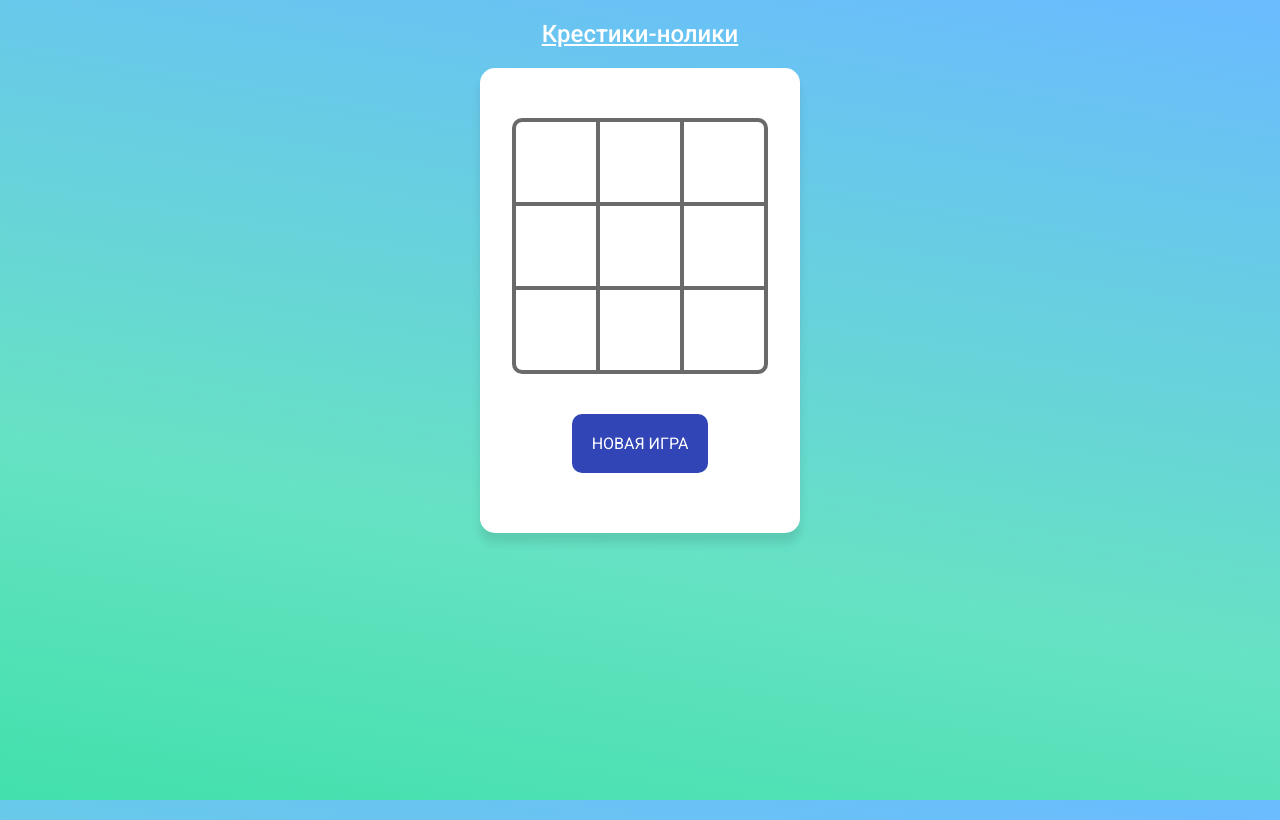
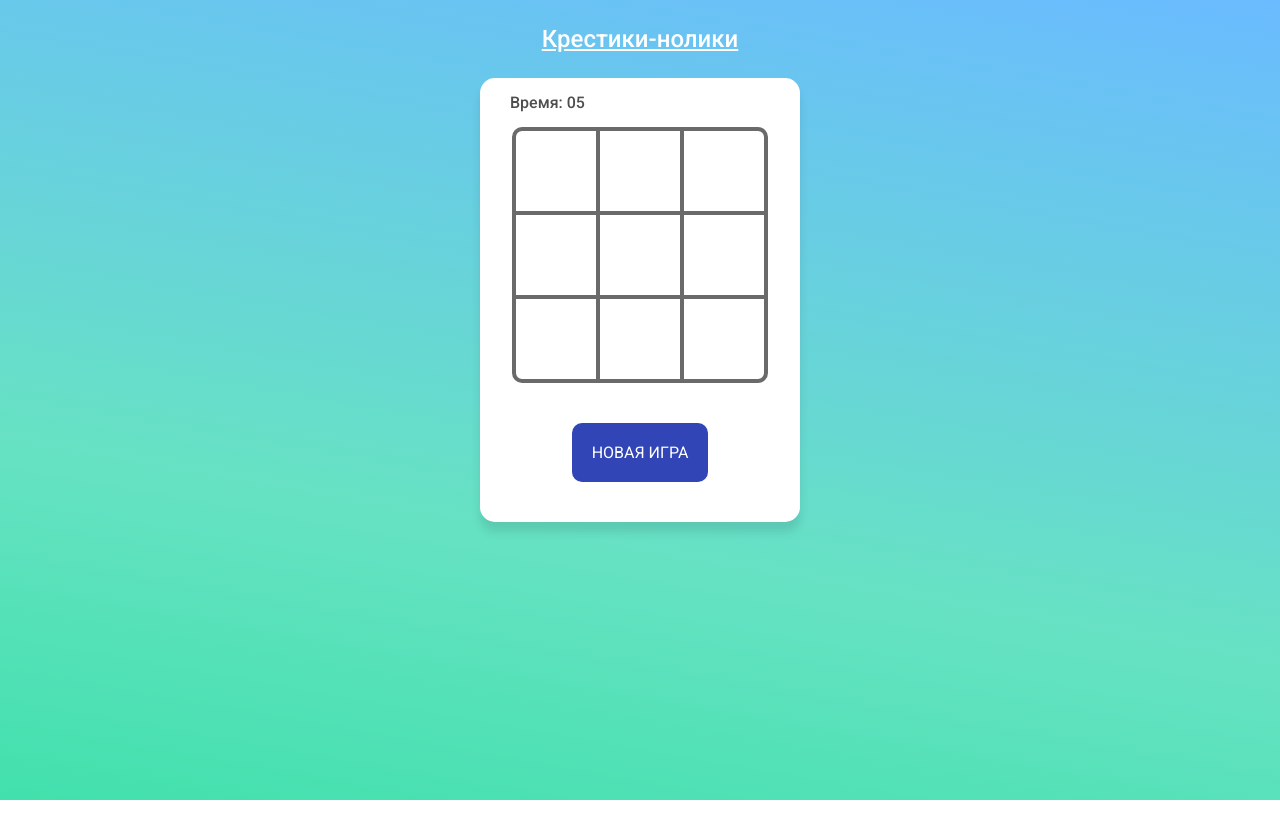
Before and after one commit to nastyarisa/games, a React (Create React App) app: page / in a window 1280 px wide. Built offline with nearby package versions, Linux system fonts and the light colour scheme.

Commit message:
фикс багов, доработка таймера

```diff
--- a/src/components/Main/Main.module.scss
+++ b/src/components/Main/Main.module.scss
@@ -6,10 +6,13 @@
 }
 
 .title {
-    margin: 20px 0;
+    margin: 10px 0;
     color: #fff;
     font-size: 24px;
     font-weight: 500;
     text-align: center;
     text-decoration: underline;
+    @media(min-width: 600px) {
+        margin: 25px 0;
+    }
 }
--- a/src/components/Tictactoe/Tictactoe.jsx
+++ b/src/components/Tictactoe/Tictactoe.jsx
@@ -4,11 +4,13 @@ import { TictactoeStore } from './TictactoeStore';
 
 export class Tictactoe extends React.Component {
     store = new TictactoeStore();
+    timer;
 
     constructor(props) {
         super(props);
         this.state = {
             data: [],
+            time: "0",
         }
     }
 
@@ -43,25 +45,80 @@ export class Tictactoe extends React.Component {
         return false;
     }
 
+    startNewGame = () => {
+        this.setNullData();
+        this.store.gameStarted = false;
+        this.store.whoWalkNow = null;
+        this.clearTimer();
+        this.setTimer();
+    }
+
+    clearTimer = () => {
+        clearInterval(this.timer);
+        this.setState({time: "0"})
+    }
+
     componentDidMount() {
         this.setNullData();
+        this.setTimer();
+    }
+
+    setTimer = () => {
+        this.timer = setInterval(() => this.setState((state) => {
+            let time = state.time.split(':');
+            let newTime = [];
+            let seconds = time[time.length-1];
+            let minutes, hour;
+            if (time.length > 1) {
+                minutes = time[time.length - 2];
+            }
+            if (time.length > 2) {
+                hour = time[time.length - 3];
+            }
+
+            if (minutes === '59' && seconds === '59') {
+                hour = hour ? String(+hour + 1) : '1';
+                minutes = '0';
+                seconds = '0';
+            }
+            if (seconds === '59') {
+                minutes = minutes ? String(+minutes + 1) : '1';
+                seconds = '0';
+            } else {
+                seconds = String(+seconds + 1);
+            }
+
+            if (hour) {
+                newTime.push(hour);
+            }
+            if (minutes) {
+                newTime.push(minutes.length > 1 ? minutes : '0' + minutes);
+            }
+            newTime.push(seconds.length > 1 ? seconds : '0' + seconds);
+
+            let finalTime = newTime.join(':');
+            return {time: finalTime}
+        }), 1000)
     }
 
     render() {
         let data = this.state.data;
         const message = () => {
             let winner = this.store.findWinner(data);
-            if (this.store.deadHeat(data)) {
-               return <p className={s.message}>Игра окончена! Закончились ходы.</p>
-            }
             if (winner) {
+                clearInterval(this.timer);
                 return <p className={s.message}>Игра окончена!
                 Победил {winner === 'cross' ? 'крестик' : 'нолик'}!</p>
              }
+            if (this.store.deadHeat(data)) {
+                clearInterval(this.timer);
+               return <p className={s.message}>Игра окончена! Закончились ходы.</p>
+            }
             return null;
         }
         return (
             <div className={s.wrapper}>
+                <div className={s.timer}>Время: {this.state.time}</div>
                 <div className={s.table}>
                     {this.store.data.length ? this.state.data.map((row, rIndex)=>(
                         <div className={s.row} key={'row' + rIndex}>
@@ -75,7 +132,7 @@ export class Tictactoe extends React.Component {
                     )) : null}
                 </div>
                 {message()}
-                <button className={s.btn} onClick={this.setNullData}>Новая игра</button>
+                <button className={s.btn} onClick={this.startNewGame}>Новая игра</button>
             </div>
         )
     }
--- a/src/components/Tictactoe/Tictactoe.module.scss
+++ b/src/components/Tictactoe/Tictactoe.module.scss
@@ -6,11 +6,22 @@
     flex-direction: column;
     align-items: center;
     justify-content: center;
-    padding-top: 50px;
-    padding-bottom: 60px;
+    padding-top: 15px;
+    padding-bottom: 40px;
+    padding-left: 25px;
+    padding-right: 25px;
     background-color:#fff;
     border-radius: 15px;
     box-shadow: 0 10px 10px 0 rgba(0,0,0,0.1);
+    box-sizing: border-box;
+}
+
+.timer {
+    margin-bottom: 15px;
+    margin-right: auto;
+    margin-left: 5px;
+    font-weight: 500;
+    color: #4e4e4e;
 }
 
 .table {
--- a/src/index.css
+++ b/src/index.css
@@ -1,15 +1,25 @@
 html {
   margin: 0;
-  width: 100vw;
-  height: 100vh;
+  padding: 0;
+  width: 100%;
+  height: 100%;
 }
 body {
   margin: 0;
-  width: 100vw;
-  height: 100vh;
+  padding: 0;
+  width: 100%;
+  height: 100%;
   box-sizing: border-box;
   font-size: 16px;
   font-family: "Roboto", Arial, sans-serif;
   background: rgb(66, 224, 172);
   background: linear-gradient(10deg, rgb(66, 224, 172) 0%, rgb(102, 226, 195) 35%, rgba(106,187,255,1) 100%);
+  background-repeat: no-repeat;
 }
+
+#root {
+  width: 100%;
+  height: 100%;
+  display: flex;
+  flex-direction: column;
+}
```
Also changed, not shown: 13 other files (tests, documents, lock files or other folders).
